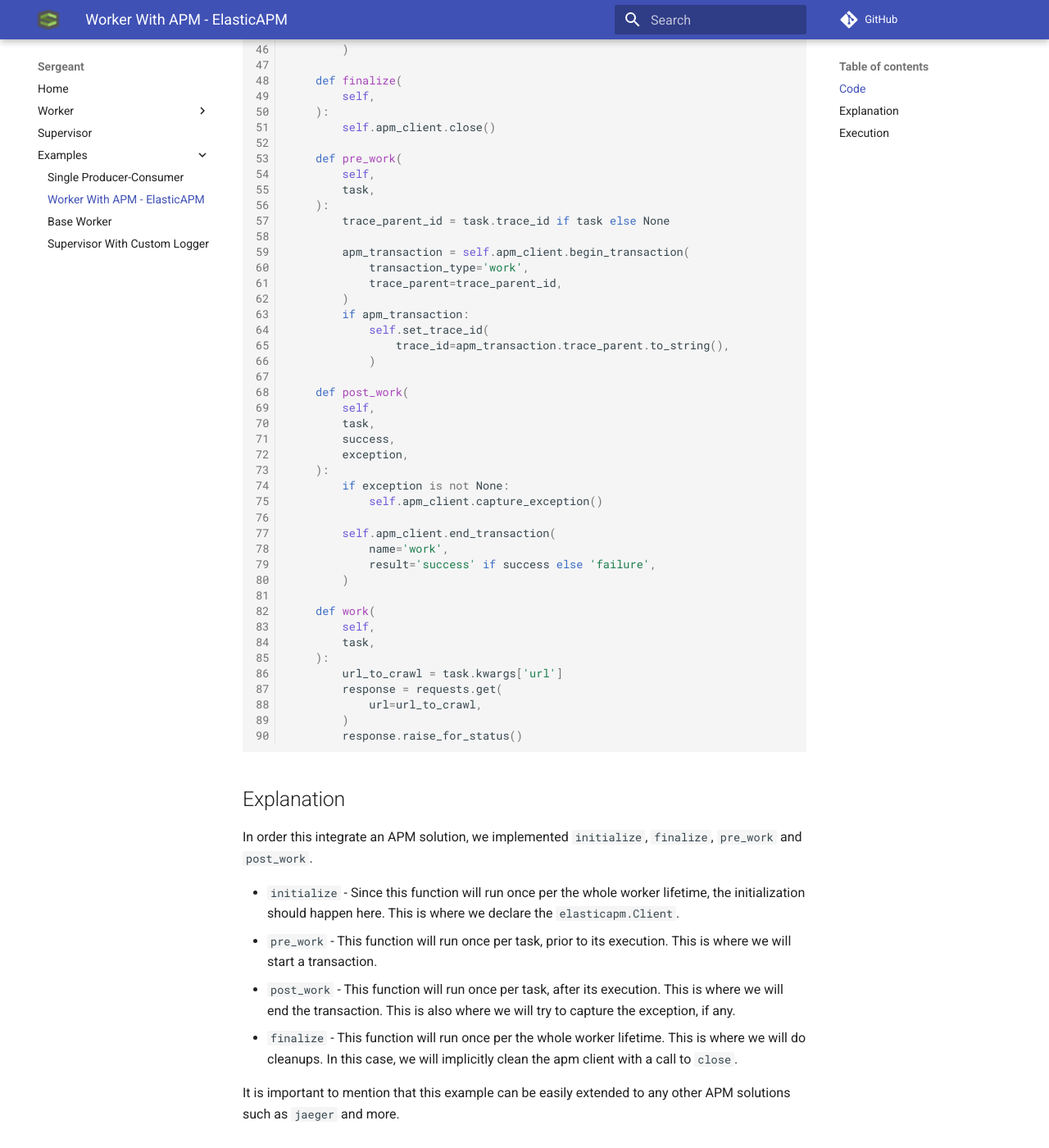
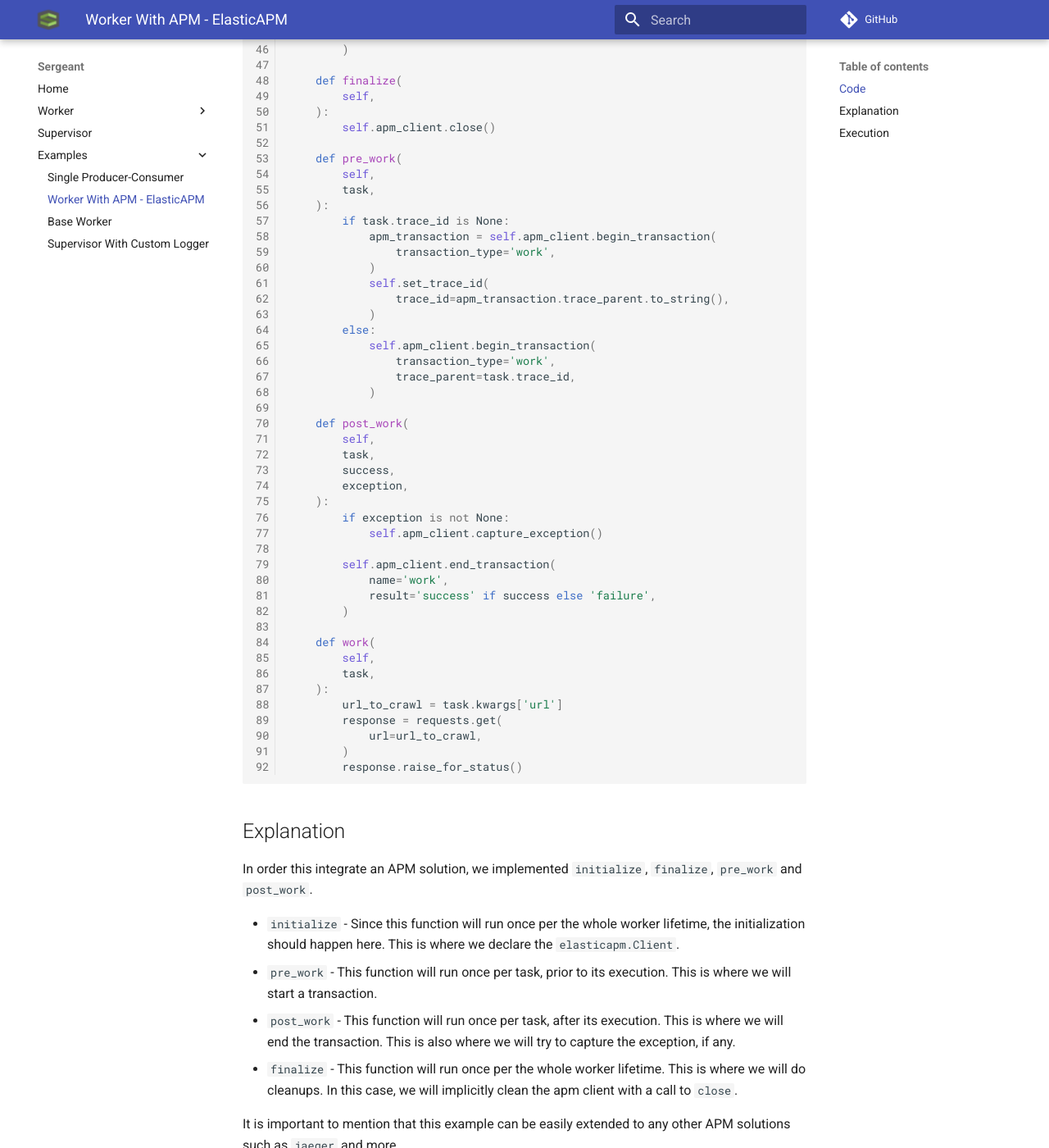
Before and after one commit to Intsights/sergeant, an MkDocs documentation site: the page built from docs/examples/worker_with_apm.md, in a window 1280 px wide and 1400 px high, scrolled down 1153 px. Shown: the whole window at 82% size. Built offline with MkDocs 1.6.1 and Material for MkDocs 9.7.7, drawn with Linux system fonts in a browser that asks for light colours; comment, search, counter and statistics services are not loaded.

Commit message:
Fixed doc

```diff
--- a/docs/examples/worker_with_apm.md
+++ b/docs/examples/worker_with_apm.md
@@ -63,15 +63,17 @@ This example demonstrates how to integrate with an APM solution. In this case, `
             self,
             task,
         ):
-            trace_parent_id = task.trace_id if task else None
-
-            apm_transaction = self.apm_client.begin_transaction(
-                transaction_type='work',
-                trace_parent=trace_parent_id,
-            )
-            if apm_transaction:
+            if task.trace_id is None:
+                apm_transaction = self.apm_client.begin_transaction(
+                    transaction_type='work',
+                )
                 self.set_trace_id(
                     trace_id=apm_transaction.trace_parent.to_string(),
+                )
+            else:
+                self.apm_client.begin_transaction(
+                    transaction_type='work',
+                    trace_parent=task.trace_id,
                 )
 
         def post_work(
```
